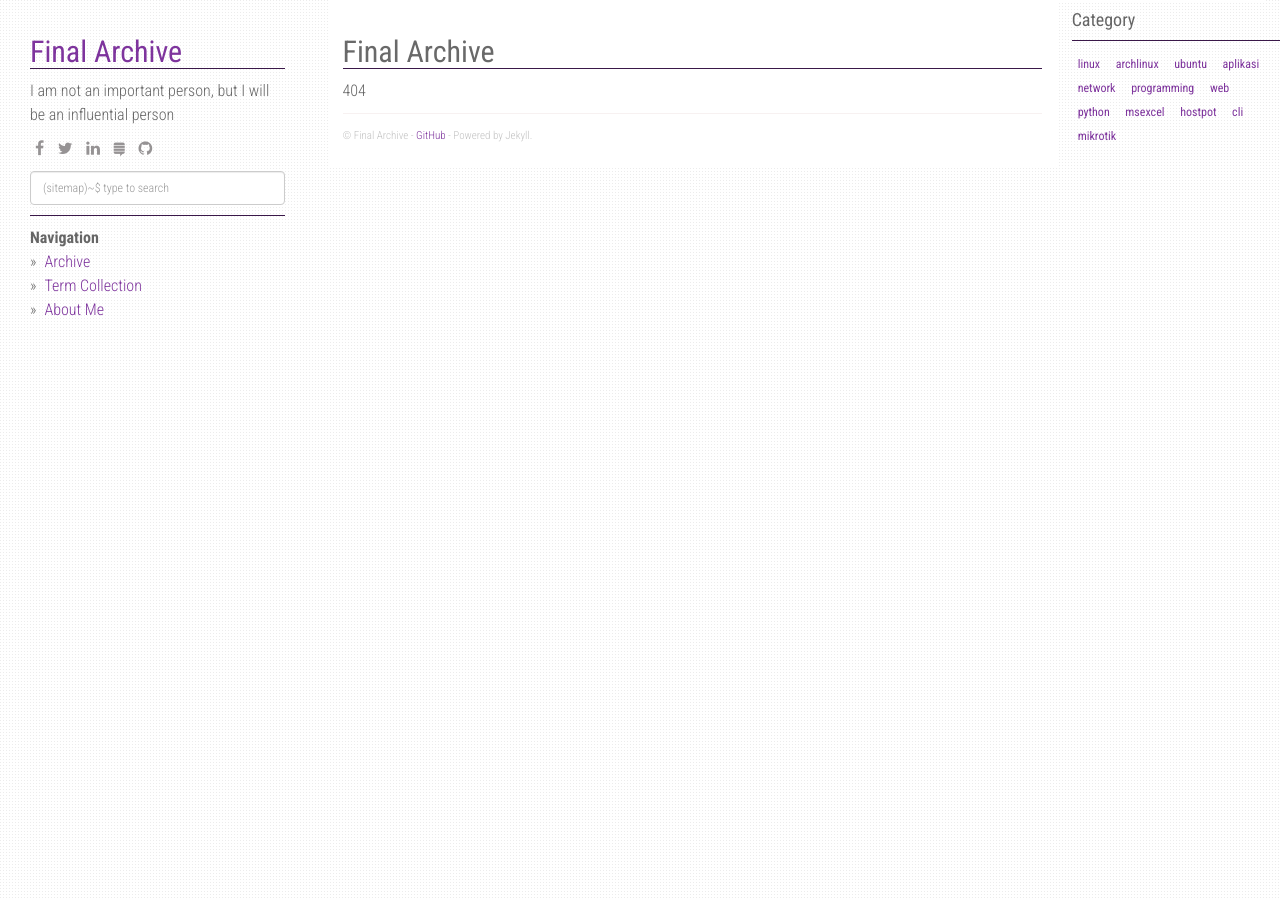
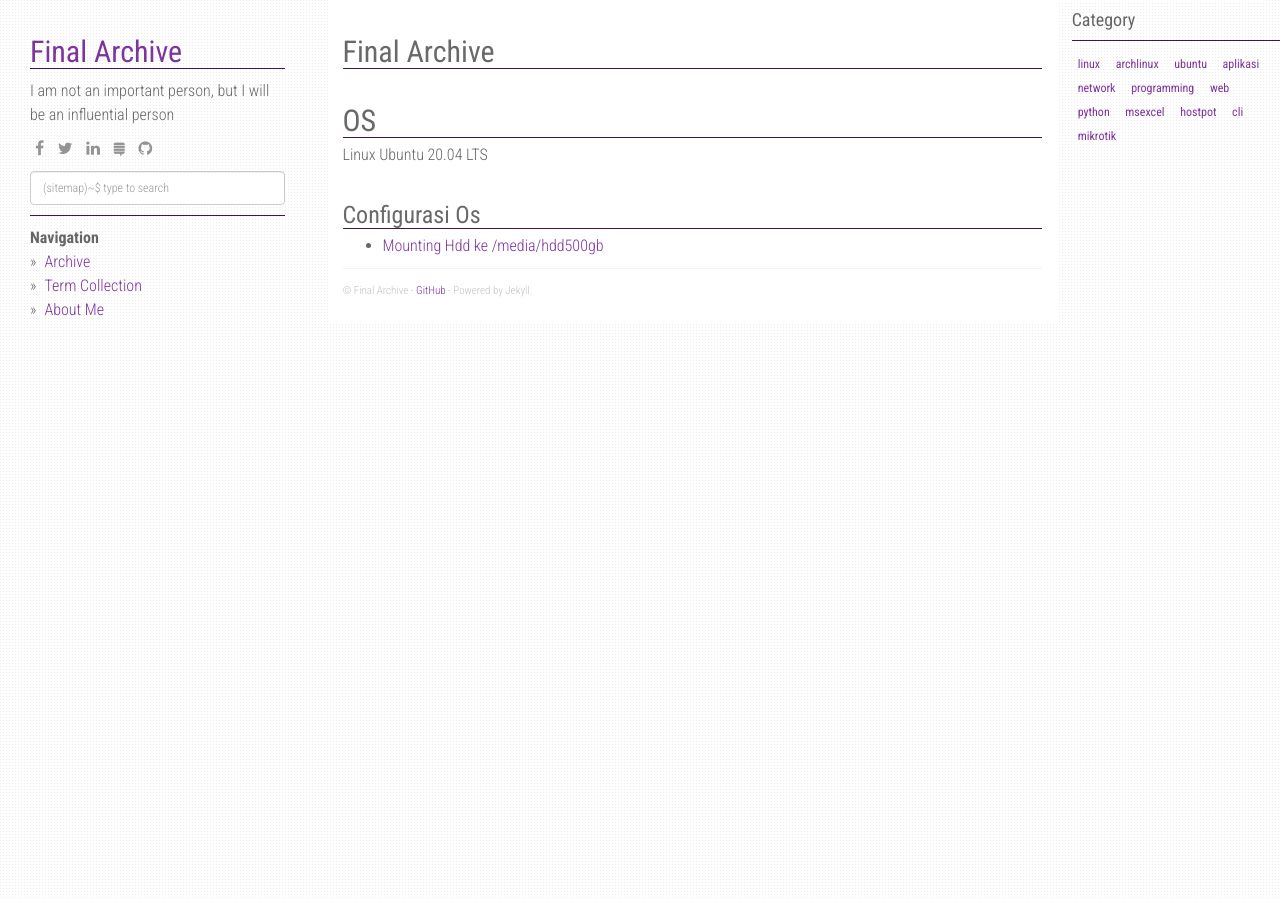
Before and after one commit to finalarchive/finalarchive.github.io, a Jekyll site: the page built from about.md, in a window 1280 px wide. Built offline with Jekyll 4.4.1, drawn with Linux system fonts in a browser that asks for light colours; nearby versions of some CDN libraries.

Commit message:
Update about.md

```diff
--- a/about.md
+++ b/about.md
@@ -4,4 +4,7 @@ title: Final Archive
 permalink: /about/
 ---
 
-404
+## OS
+Linux Ubuntu 20.04 LTS
+### Configurasi Os
+* [Mounting Hdd ke /media/hdd500gb](2020/10/Mount)
```
